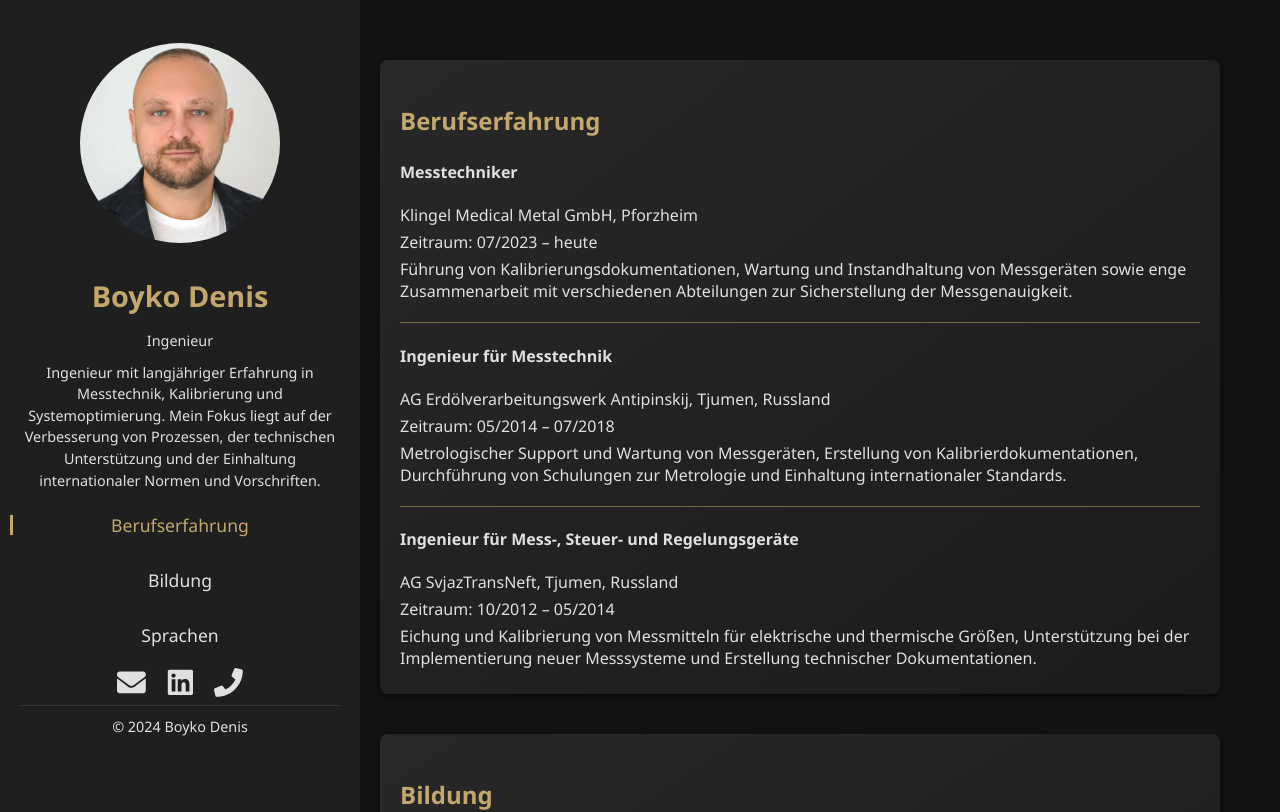
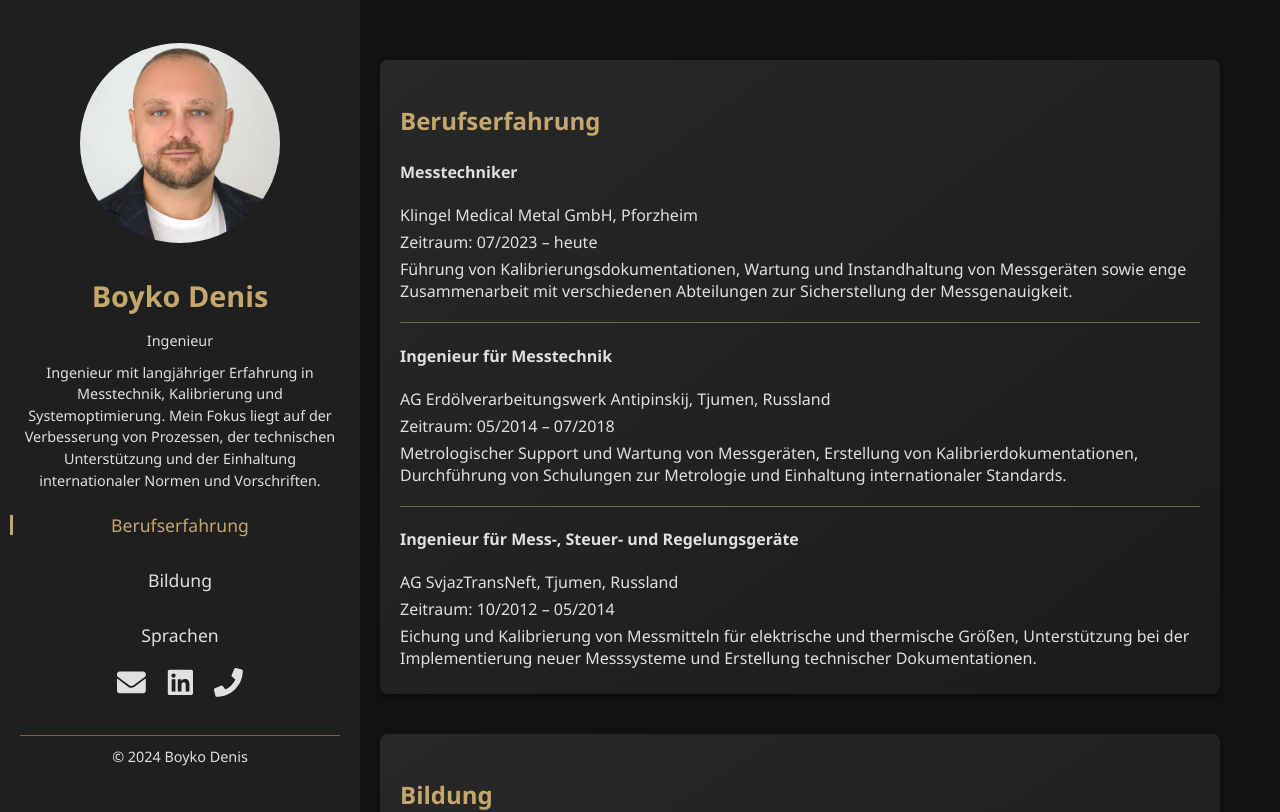
Before and after one commit to runasharp/boyko-denis-portfolio, a React (Create React App) app: page / in a window 1280 px wide. Shown: the top 812 px of the page. Built offline with nearby package versions, Linux system fonts and the light colour scheme.

Commit message:
Added a golden divier on the left

```diff
--- a/src/App.css
+++ b/src/App.css
@@ -157,8 +157,17 @@ body {
 
 .footer {
   text-align: center;
-  border-top: 1px solid #333;
+  border-top: none; /* Remove default border */
   font-size: 0.9rem;
+  padding-top: 20px; /* Add padding if needed for spacing */
+}
+
+.footer .divider {
+  border: 0;
+  height: 1px;
+  background: #c4a76d; /* Golden color for consistency */
+  margin: 10px 0; /* Space around the divider */
+  opacity: 0.5; /* Slight transparency */
 }
 
 .language-bar {
--- a/src/App.js
+++ b/src/App.js
@@ -67,6 +67,7 @@ function App() {
               </a>
             </div>
             <footer className="footer">
+              <hr className="divider" />
               <p>© 2024 Boyko Denis</p>
             </footer>
           </div>
```
